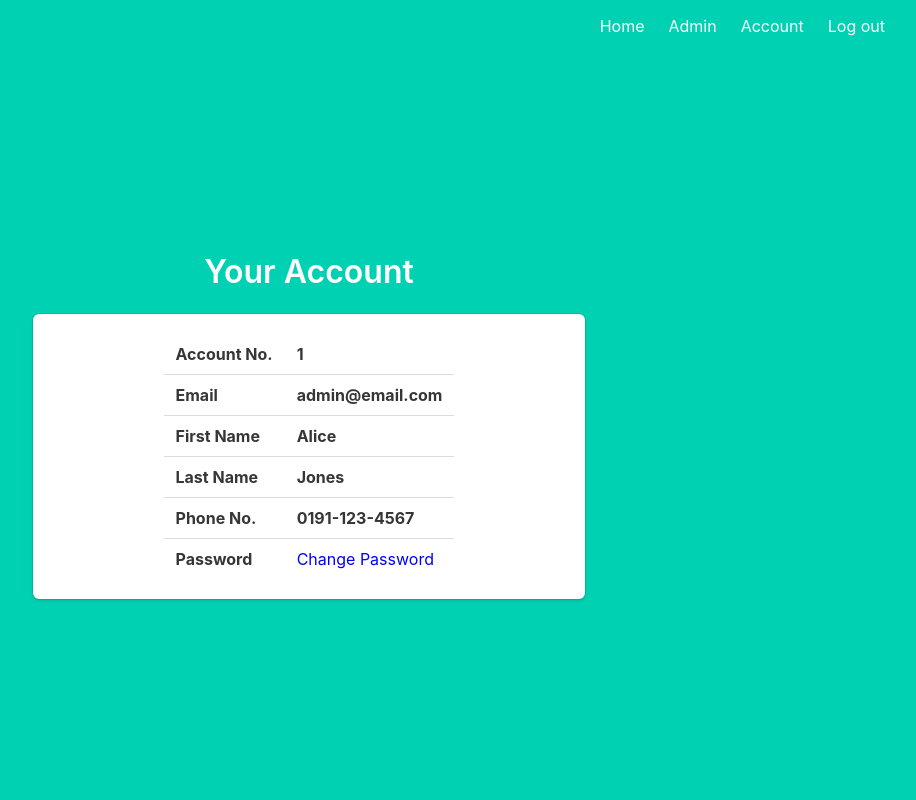
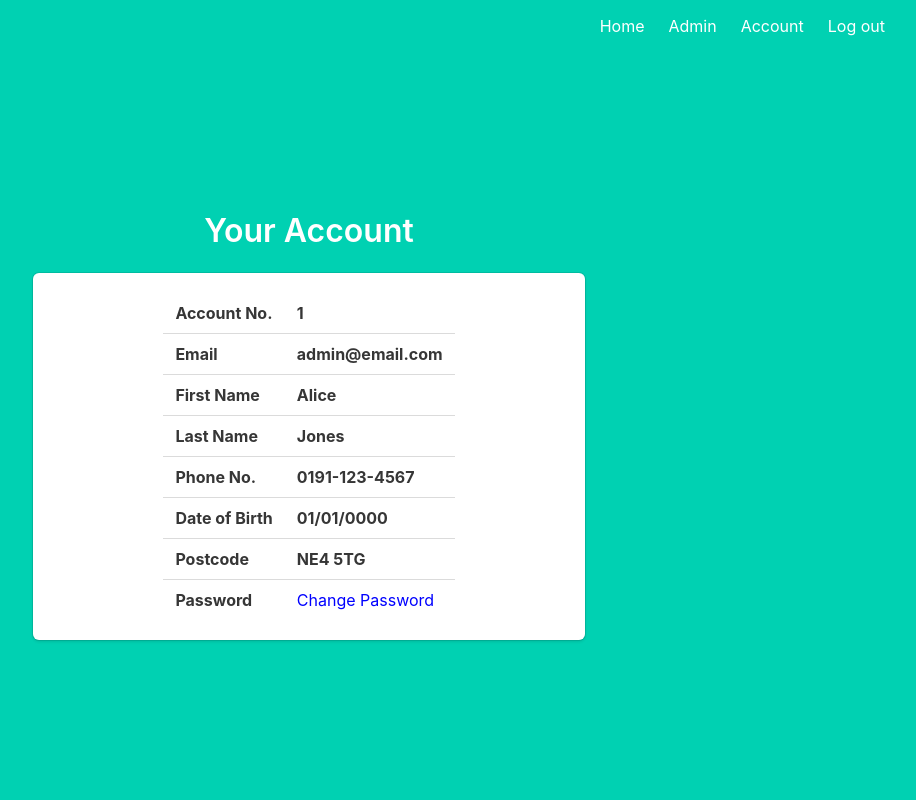
Before and after one commit to sebi-stewart/LotteryWebApp, a Flask app: page /account in a window 1280 px wide. Shown: the whole page, without its empty margins (331-1247 px from the left). Run offline with Flask 3, Linux system fonts and the light colour scheme; a user stored in the database is signed in; some libraries are stand-ins or nearby versions.

Commit message:
Simplified view, and added Postcode & Date of Birth to Accounts/Admin pages

```diff
--- a/templates/admin/admin.html
+++ b/templates/admin/admin.html
@@ -84,6 +84,8 @@
                             <td>{{ user.lastname }}</td>
                             <td>{{ user.phone }}</td>
                             <td>{{ user.role }}</td>
+                            <td>{{ user.date_of_birth }}</td>
+                            <td>{{ user.postcode }}</td>
                         </tr>
                     {% endfor %}
                 </table>
--- a/templates/users/account.html
+++ b/templates/users/account.html
@@ -17,23 +17,31 @@
         <tbody>
             <tr>
                 <th>Account No.</th>
-                <th>{{ acc_no }}</th>
+                <th>{{ current_user.id }}</th>
             </tr>
             <tr>
                 <th>Email</th>
-                <th>{{ email }}</th>
+                <th>{{ current_user.email }}</th>
             </tr>
             <tr>
                 <th>First Name</th>
-                <th>{{ firstname }}</th>
+                <th>{{ current_user.firstname }}</th>
             </tr>
             <tr>
                 <th>Last Name</th>
-                <th>{{ lastname }}</th>
+                <th>{{ current_user.lastname }}</th>
             </tr>
             <tr>
                 <th>Phone No.</th>
-                <th>{{ phone }}</th>
+                <th>{{ current_user.phone }}</th>
+            </tr>
+            <tr>
+                <th>Date of Birth</th>
+                <th>{{ current_user.date_of_birth }}</th>
+            </tr>
+            <tr>
+                <th>Postcode</th>
+                <th>{{ current_user.postcode }}</th>
             </tr>
             <tr>
                 <th>Password</th>
--- a/users/views.py
+++ b/users/views.py
@@ -161,12 +161,7 @@ def logout():
 @users_blueprint.route('/account')
 @required_roles('user', 'admin')
 def account():
-    return render_template('users/account.html',
-                           acc_no=current_user.id,
-                           email=current_user.email,
-                           firstname=current_user.firstname,
-                           lastname=current_user.lastname,
-                           phone=current_user.phone)
+    return render_template('users/account.html')
 
 
 @users_blueprint.route('/change_password', methods=['GET', 'POST'])
```
